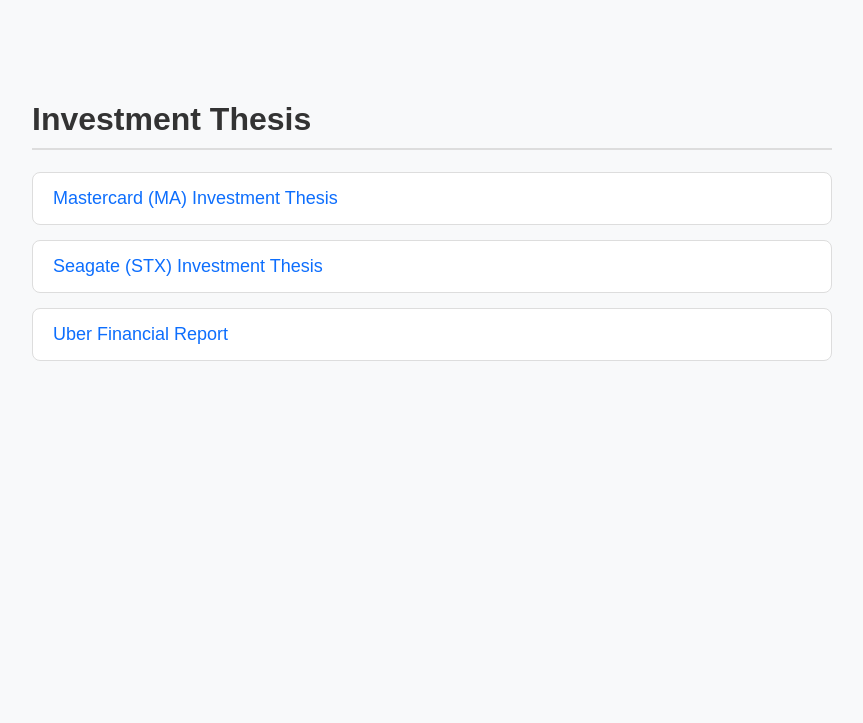
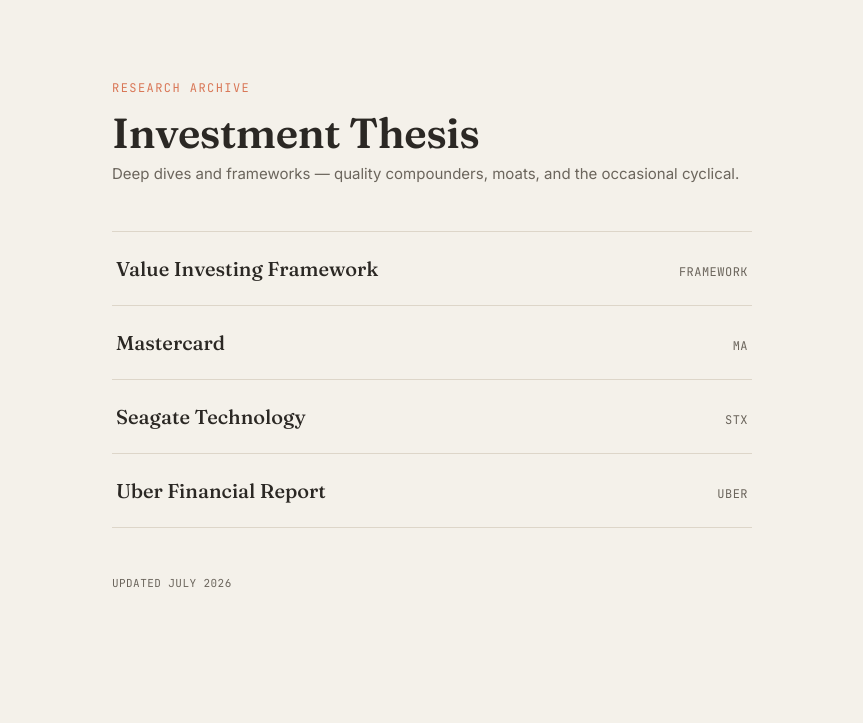
Before and after one commit to 6LYTH3/Investment-thesis, a plain HTML site: page index.html in a window 1280 px wide. Shown: the whole page, without its empty margins (208-1071 px from the left). Drawn offline with Linux system fonts and the light colour scheme.

Commit message:
Update index.html

```diff
--- a/index.html
+++ b/index.html
@@ -1,74 +1,142 @@
 <!DOCTYPE html>
-<html lang="en">
+<html lang="th">
 <head>
 <meta charset="UTF-8">
 <meta name="viewport" content="width=device-width, initial-scale=1.0">
-    <title>Investment Thesis</title>
+<title>Investment Thesis Library</title>
 <style>
+  @import url('https://fonts.googleapis.com/css2?family=Fraunces:opsz,wght@9..144,400;9..144,500;9..144,600&family=Inter:wght@400;500;600&family=JetBrains+Mono:wght@400;500&display=swap');
+
+  :root {
+    --bg: #F4F1EA;
+    --ink: #2B2824;
+    --ink-soft: #6B655C;
+    --line: #DDD6C9;
+    --accent: #D97757;
+    --card: #FFFEFC;
+  }
+
+  * { box-sizing: border-box; }
+
   body {
-            font-family: Arial, sans-serif;
-            max-width: 800px;
-            margin: 60px auto;
-            padding: 20px;
-            background: #f8f9fa;
+    margin: 0;
+    background: var(--bg);
+    color: var(--ink);
+    font-family: 'Inter', sans-serif;
+    min-height: 100vh;
+    display: flex;
+    justify-content: center;
+    padding: 80px 24px;
+  }
+
+  main { width: 100%; max-width: 640px; }
+
+  .eyebrow {
+    font-family: 'JetBrains Mono', monospace;
+    font-size: 12px;
+    letter-spacing: 0.12em;
+    text-transform: uppercase;
+    color: var(--accent);
+    margin-bottom: 14px;
   }
 
   h1 {
-            color: #333;
-            border-bottom: 2px solid #ddd;
-            padding-bottom: 10px;
+    font-family: 'Fraunces', serif;
+    font-weight: 600;
+    font-size: 42px;
+    line-height: 1.1;
+    margin: 0 0 8px;
+    letter-spacing: -0.01em;
   }
 
-        ul {
-            list-style: none;
-            padding: 0;
+  .sub {
+    color: var(--ink-soft);
+    font-size: 15px;
+    margin: 0 0 48px;
   }
 
+  ul { list-style: none; padding: 0; margin: 0; }
+
   li {
-            margin: 15px 0;
+    border-top: 1px solid var(--line);
   }
+  li:last-child { border-bottom: 1px solid var(--line); }
 
   a {
-            display: block;
-            padding: 15px 20px;
-            background: white;
-            border: 1px solid #ddd;
-            border-radius: 8px;
+    display: flex;
+    align-items: baseline;
+    justify-content: space-between;
+    gap: 16px;
+    padding: 24px 4px;
     text-decoration: none;
-            color: #0d6efd;
-            font-size: 18px;
-            transition: all 0.2s ease;
+    color: var(--ink);
+    transition: padding-left 0.25s ease, color 0.25s ease;
   }
 
   a:hover {
-            background: #0d6efd;
-            color: white;
-            transform: translateY(-2px);
-            box-shadow: 0 4px 10px rgba(0,0,0,0.1);
+    padding-left: 12px;
+    color: var(--accent);
+  }
+
+  .doc-title {
+    font-family: 'Fraunces', serif;
+    font-size: 20px;
+    font-weight: 500;
+  }
+
+  .doc-ticker {
+    font-family: 'JetBrains Mono', monospace;
+    font-size: 12px;
+    color: var(--ink-soft);
+    white-space: nowrap;
+    letter-spacing: 0.04em;
+  }
+
+  a:hover .doc-ticker { color: var(--accent); }
+
+  footer {
+    margin-top: 48px;
+    font-family: 'JetBrains Mono', monospace;
+    font-size: 11px;
+    color: var(--ink-soft);
+    letter-spacing: 0.04em;
   }
 </style>
 </head>
 <body>
-
+<main>
+  <div class="eyebrow">Research Archive</div>
   <h1>Investment Thesis</h1>
+  <p class="sub">Deep dives and frameworks — quality compounders, moats, and the occasional cyclical.</p>
 
   <ul>
     <li>
+      <a href="value-investing-framework-2.html">
+        <span class="doc-title">Value Investing Framework</span>
+        <span class="doc-ticker">FRAMEWORK</span>
+      </a>
+    </li>
+    <li>
       <a href="mastercard-investment-thesis-1.html">
-                Mastercard (MA) Investment Thesis
+        <span class="doc-title">Mastercard</span>
+        <span class="doc-ticker">MA</span>
       </a>
     </li>
     <li>
       <a href="seagate-stx-investment-thesis.html">
-                Seagate (STX) Investment Thesis
+        <span class="doc-title">Seagate Technology</span>
+        <span class="doc-ticker">STX</span>
       </a>
     </li>
     <li>
       <a href="uber_financial_report.html">
-                Uber Financial Report
+        <span class="doc-title">Uber Financial Report</span>
+        <span class="doc-ticker">UBER</span>
       </a>
     </li>
   </ul>
 
+  <footer>UPDATED JULY 2026</footer>
+</main>
 </body>
 </html>
```
Lines whose indentation alone changed are shown as unchanged.
